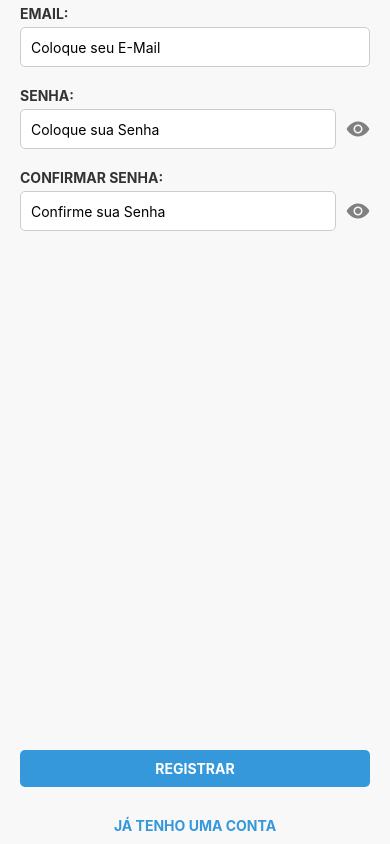
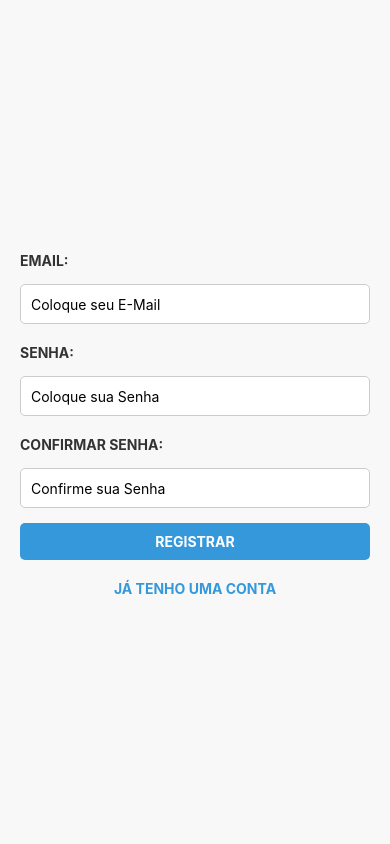
Before and after one commit to yJoaoFerreira/LFitness, a React Native app: screen /Registrar in a window 390 px wide. Built offline with nearby package versions, Linux system fonts and the light colour scheme.

Commit message:
Day Five: Fix bugs register & training; Salvamento local das infos do register.

```diff
--- a/package.json
+++ b/package.json
@@ -14,6 +14,8 @@
     "@expo/vector-icons": "^14.0.3",
     "@react-native-async-storage/async-storage": "^1.23.1",
     "@react-native-community/masked-view": "^0.1.11",
+    "@react-native-firebase/app": "^21.2.0",
+    "@react-native-firebase/firestore": "^21.2.0",
     "@react-navigation/drawer": "^6.7.2",
     "@react-navigation/native": "^6.1.18",
     "@react-navigation/stack": "^6.4.1",
--- a/screens/Register.js
+++ b/screens/Register.js
@@ -1,64 +1,54 @@
-import React, { useState } from 'react';
-import { View, Pressable, Text, TextInput, FlatList, StyleSheet, TouchableOpacity, ActivityIndicator } from 'react-native';
-import { Ionicons } from '@expo/vector-icons';
+import React, { useState, useEffect } from 'react';
+import { View, Pressable, Text, TextInput, StyleSheet, ActivityIndicator } from 'react-native';
 import { getAuth, createUserWithEmailAndPassword } from "firebase/auth";
 import Firebase from '../firebaseConfig';
+import AsyncStorage from '@react-native-async-storage/async-storage';
 
 const Register = ({ navigation }) => {
   const [email, setEmail] = useState('');
   const [senha, setSenha] = useState('');
   const [confirmarSenha, setConfirmarSenha] = useState('');
-  const [senhaVisivel, setSenhaVisivel] = useState(false);
   const [error, setError] = useState('');
   const [loading, setLoading] = useState(false);
 
-  const toggleSenhaVisivel = () => {
-    setSenhaVisivel(!senhaVisivel);
+  // Função para salvar as informações localmente
+  const saveLocalUser = async (email, senha) => {
+    try {
+      const userData = { email, senha };
+      await AsyncStorage.setItem('localUser', JSON.stringify(userData));
+      console.log('Usuário salvo localmente:', userData);
+      navigation.replace('Login'); // Redireciona para login
+    } catch (e) {
+      setError('Erro ao salvar localmente.');
+    }
   };
 
-  const formData = [
-    { label: 'Email:', placeholder: 'Coloque seu E-Mail', value: email, onChange: setEmail, secureTextEntry: false },
-    {
-      label: 'Senha:',
-      placeholder: 'Coloque sua Senha',
-      value: senha,
-      onChange: setSenha,
-      secureTextEntry: !senhaVisivel,
-      isPassword: true,
-    },
-    {
-      label: 'Confirmar Senha:',
-      placeholder: 'Confirme sua Senha',
-      value: confirmarSenha,
-      onChange: setConfirmarSenha,
-      secureTextEntry: !senhaVisivel,
-      isPassword: true,
+  // Função para sincronizar os dados locais com o Firebase
+  const syncLocalUserToFirebase = async () => {
+    try {
+      const localUser = await AsyncStorage.getItem('localUser');
+      if (localUser !== null) {
+        const { email, senha } = JSON.parse(localUser);
+        const auth = getAuth(Firebase);
+        // Tenta criar o usuário no Firebase usando os dados salvos localmente
+        await createUserWithEmailAndPassword(auth, email, senha);
+        console.log('Dados locais sincronizados com o Firebase.');
+        // Remover os dados locais após a sincronização bem-sucedida
+        await AsyncStorage.removeItem('localUser');
+      }
+    } catch (error) {
+      console.error('Erro ao sincronizar dados com o Firebase:', error);
     }
-  ];
+  };
 
-  const renderFormItem = ({ item }) => (
-    <View style={styles.inputContainer}>
-      <Text style={styles.label}>{item.label}</Text>
-      <View style={styles.inputWrapper}>
-        <TextInput
-          style={styles.formInput}
-          placeholder={item.placeholder}
-          value={item.value}
-          secureTextEntry={item.secureTextEntry}
-          onChangeText={item.onChange}
-          autoCapitalize="none"
-          keyboardType={item.secureTextEntry ? 'default' : 'email-address'}
-        />
-        {item.isPassword && (
-          <TouchableOpacity onPress={toggleSenhaVisivel} style={styles.eyeIcon}>
-            <Ionicons name={senhaVisivel ? 'eye-off' : 'eye'} size={24} color="gray" />
-          </TouchableOpacity>
-        )}
-      </View>
-    </View>
-  );
+  // Checar se há dados locais para sincronizar quando o componente monta
+  useEffect(() => {
+    syncLocalUserToFirebase();
+  }, []);
 
-  const handleRegister = () => {
+  const handleRegister = async () => {
+    setError('');
+
     if (senha !== confirmarSenha) {
       setError('As senhas não coincidem.');
       return;
@@ -66,18 +56,18 @@ const Register = ({ navigation }) => {
 
     const auth = getAuth(Firebase);
     setLoading(true);
-    createUserWithEmailAndPassword(auth, email, senha)
-      .then((userCredential) => {
-        const user = userCredential.user;
-        console.log('Usuário registrado:', user);
-        setLoading(false);
-        navigation.replace('Login');
-      })
-      .catch((error) => {
-        setLoading(false);
-        setError(error.message);
-        console.error('Erro ao registrar:', error);
-      });
+
+    try {
+      // Tentativa de registrar no Firebase
+      await createUserWithEmailAndPassword(auth, email, senha);
+      setLoading(false);
+      navigation.replace('Login'); // Redireciona para login
+    } catch (error) {
+      // Se der erro no Firebase, salva localmente
+      setLoading(false);
+      setError('Firebase não disponível. Salvando localmente...');
+      await saveLocalUser(email, senha); // Chama a função para salvar localmente
+    }
   };
 
   return (
@@ -86,23 +76,43 @@ const Register = ({ navigation }) => {
         <ActivityIndicator size="large" color="#3498db" />
       ) : (
         <>
-          <FlatList
-            data={formData}
-            keyExtractor={(item) => item.label}
-            renderItem={renderFormItem}
+          <Text style={styles.label}>Email:</Text>
+          <TextInput
+            style={styles.formInput}
+            placeholder="Coloque seu E-Mail"
+            value={email}
+            onChangeText={setEmail}
+            autoCapitalize="none"
+            keyboardType="email-address"
           />
 
-          {error ? <Text style={styles.errorText}>{error}</Text> : null} {/* Exibir mensagem de erro */}
+          <Text style={styles.label}>Senha:</Text>
+          <TextInput
+            style={styles.formInput}
+            placeholder="Coloque sua Senha"
+            value={senha}
+            onChangeText={setSenha}
+            secureTextEntry={true}
+          />
+
+          <Text style={styles.label}>Confirmar Senha:</Text>
+          <TextInput
+            style={styles.formInput}
+            placeholder="Confirme sua Senha"
+            value={confirmarSenha}
+            onChangeText={setConfirmarSenha}
+            secureTextEntry={true}
+          />
+
+          {error ? <Text style={styles.errorText}>{error}</Text> : null}
 
           <Pressable style={styles.formButton} onPress={handleRegister}>
             <Text style={styles.buttonText}>Registrar</Text>
           </Pressable>
 
-          <View style={styles.subContainer}>
-            <Pressable style={styles.subButton} onPress={() => navigation.replace('Login')}>
-              <Text style={styles.subButtonText}>Já tenho uma conta</Text>
-            </Pressable>
-          </View>
+          <Pressable style={styles.subButton} onPress={() => navigation.replace('Login')}>
+            <Text style={styles.subButtonText}>Já tenho uma conta</Text>
+          </Pressable>
         </>
       )}
     </View>
@@ -121,45 +131,31 @@ const styles = StyleSheet.create({
     fontWeight: '700',
     textTransform: 'uppercase',
     color: '#333',
-  },
-  inputContainer: {
-    marginBottom: 15,
-  },
-  inputWrapper: {
-    flexDirection: 'row',
-    alignItems: 'center',
+    marginBottom: 10,
   },
   formInput: {
-    flex: 1,
     height: 40,
     borderColor: '#ccc',
     borderWidth: 1,
     borderRadius: 5,
     paddingHorizontal: 10,
     backgroundColor: '#fff',
-  },
-  eyeIcon: {
-    marginLeft: 10,
+    marginBottom: 15,
   },
   formButton: {
     backgroundColor: '#3498db',
     padding: 10,
     borderRadius: 5,
     alignItems: 'center',
-    marginTop: 10,
   },
   buttonText: {
     color: '#fff',
     fontWeight: '700',
     textTransform: 'uppercase',
   },
-  subContainer: {
-    flexDirection: 'row',
-    justifyContent: 'center',
+  subButton: {
     marginTop: 20,
-  },
-  subButton: {
-    padding: 10,
+    alignItems: 'center',
   },
   subButtonText: {
     fontWeight: '700',
--- a/screens/Training.js
+++ b/screens/Training.js
@@ -1,5 +1,5 @@
 import React, { useState } from 'react';
-import { Text, View, StyleSheet, TouchableOpacity, TextInput, Switch, Linking, FlatList } from 'react-native';
+import { Text, View, StyleSheet, TouchableOpacity, TextInput, Switch, Linking, FlatList, KeyboardAvoidingView, Platform, ScrollView } from 'react-native';
 import Icon from 'react-native-vector-icons/FontAwesome';
 import { CheckBox } from 'react-native-elements';
 
@@ -97,7 +97,8 @@ export default function Training({ isHighContrast }) {
   };
 
   return (
-    <View style={[styles.container, isHighContrast ? styles.highContrastBackground : null]}>
+    <KeyboardAvoidingView style={styles.container} behavior={Platform.OS === 'ios' ? 'padding' : null}>
+      <ScrollView contentContainerStyle={styles.scrollViewContent}>
         <Text style={[styles.title, isHighContrast && styles.titleHighContrast]}>
           Consultoria Online
         </Text>
@@ -150,13 +151,18 @@ export default function Training({ isHighContrast }) {
           <Icon name="whatsapp" size={20} color="#fff" style={styles.icon} />
           <Text style={styles.buttonText}>Enviar Informações</Text>
         </TouchableOpacity>
-    </View>
+      </ScrollView>
+    </KeyboardAvoidingView>
   );
 }
 
 const styles = StyleSheet.create({
   container: {
     padding: 20,
+    justifyContent: 'center',
+    alignItems: 'center',
+  },
+  scrollViewContent: {
     justifyContent: 'center',
     alignItems: 'center',
   },
```
Also changed, not shown: 1 other file (tests, documents, lock files or other folders). Lines whose indentation alone changed are shown as unchanged.
